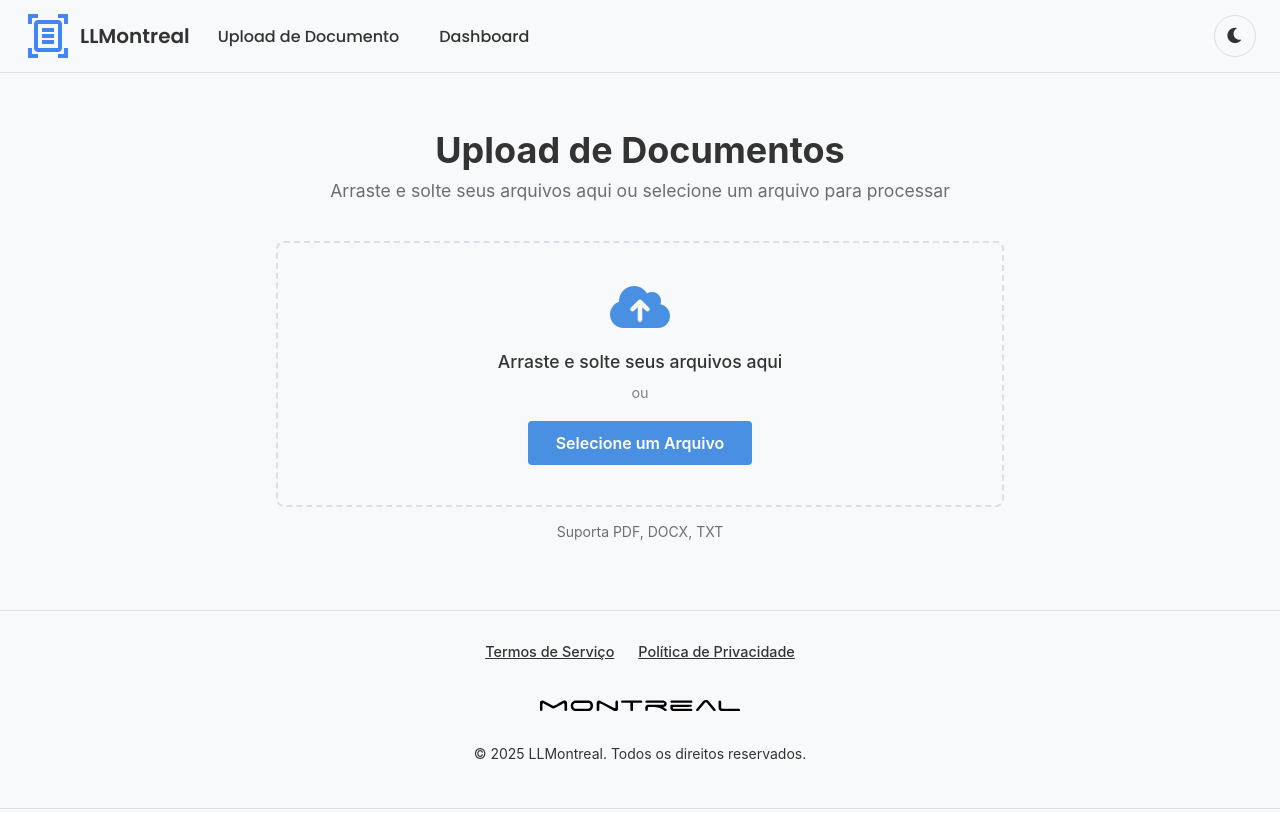
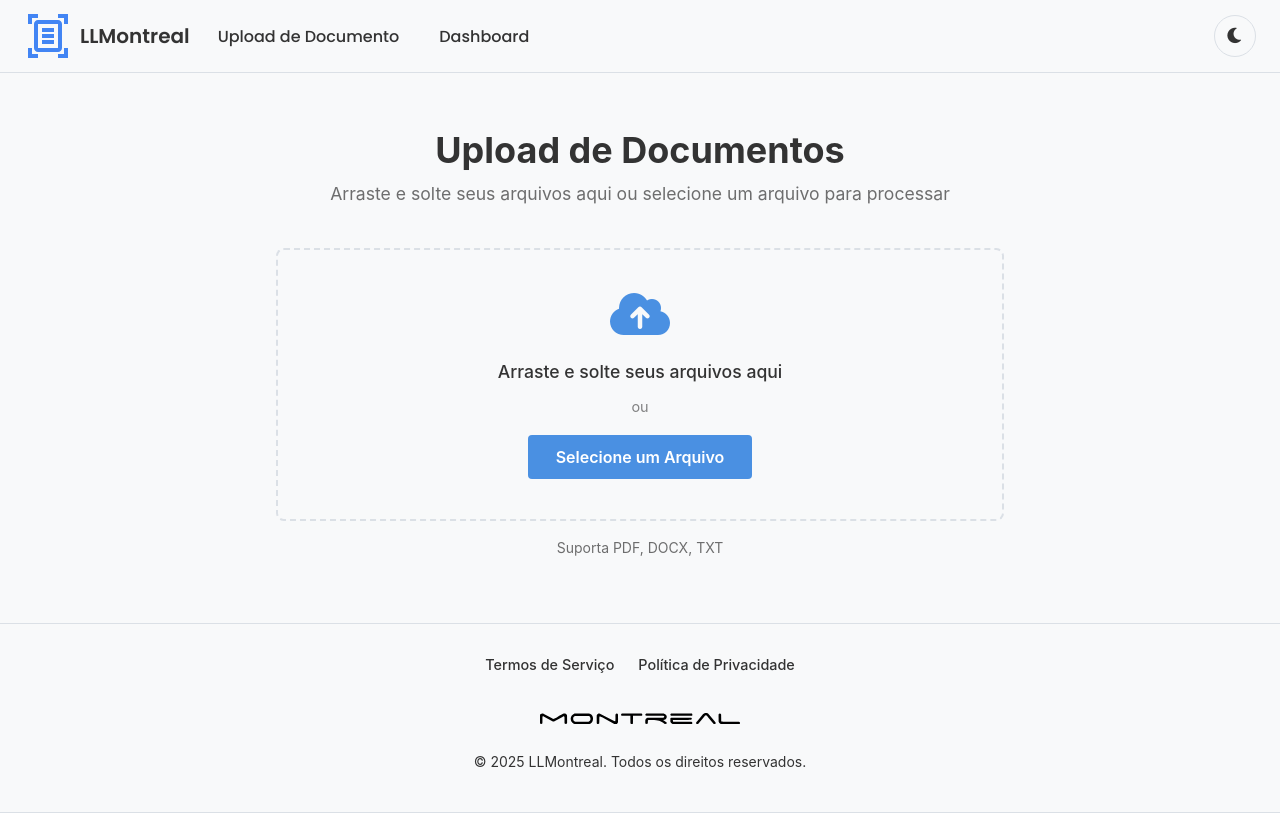
Before and after one commit to LLMontreal/llmontreal-frontend, an Angular app: page / in a window 1280 px wide. Built offline with nearby package versions, Linux system fonts and the light colour scheme.

Commit message:
style: enhance typography and link styles in styles.scss

```diff
--- a/src/styles.scss
+++ b/src/styles.scss
@@ -148,13 +148,27 @@ h1, h2, h3, h4, h5, h6 {
   margin: 0.5em 0;
 }
 
+p {
+  line-height: 1.6;
+  margin: 0.5em 0;
+}
+
+a {
+  color: var(--color-primary);
+  text-decoration: none;
+  transition: color 0.2s ease;
+}
+
+a:hover {
+  color: rgba(74, 144, 226, 0.85);
+}
+
 .container {
   max-width: 1200px;
   margin: 0 auto;
   padding: 1rem;
 }
 
-// CABEÇALHO E RODAPÉ
 header, footer {
   border-color: var(--color-border-light);
   border-style: solid;
```
